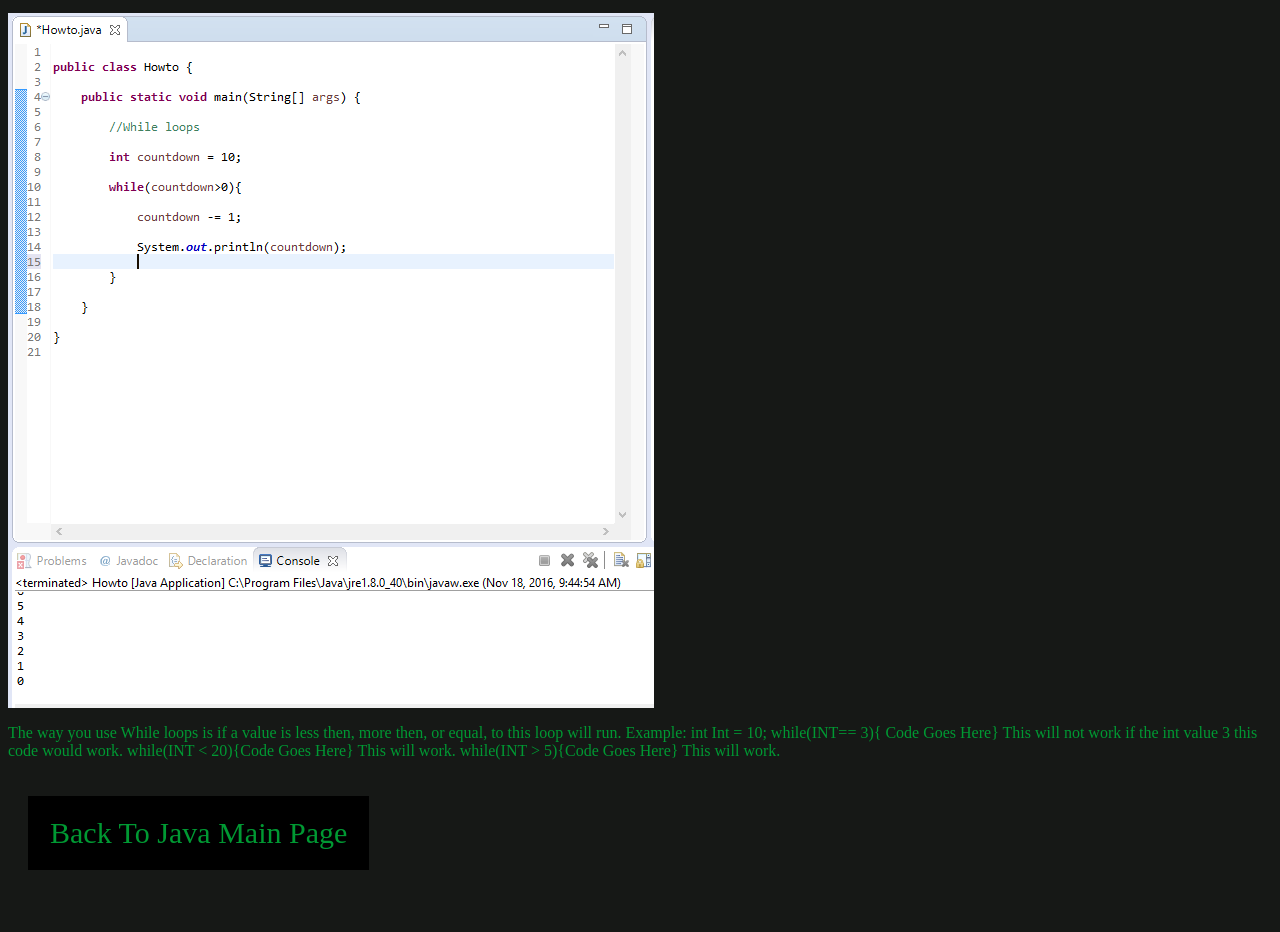
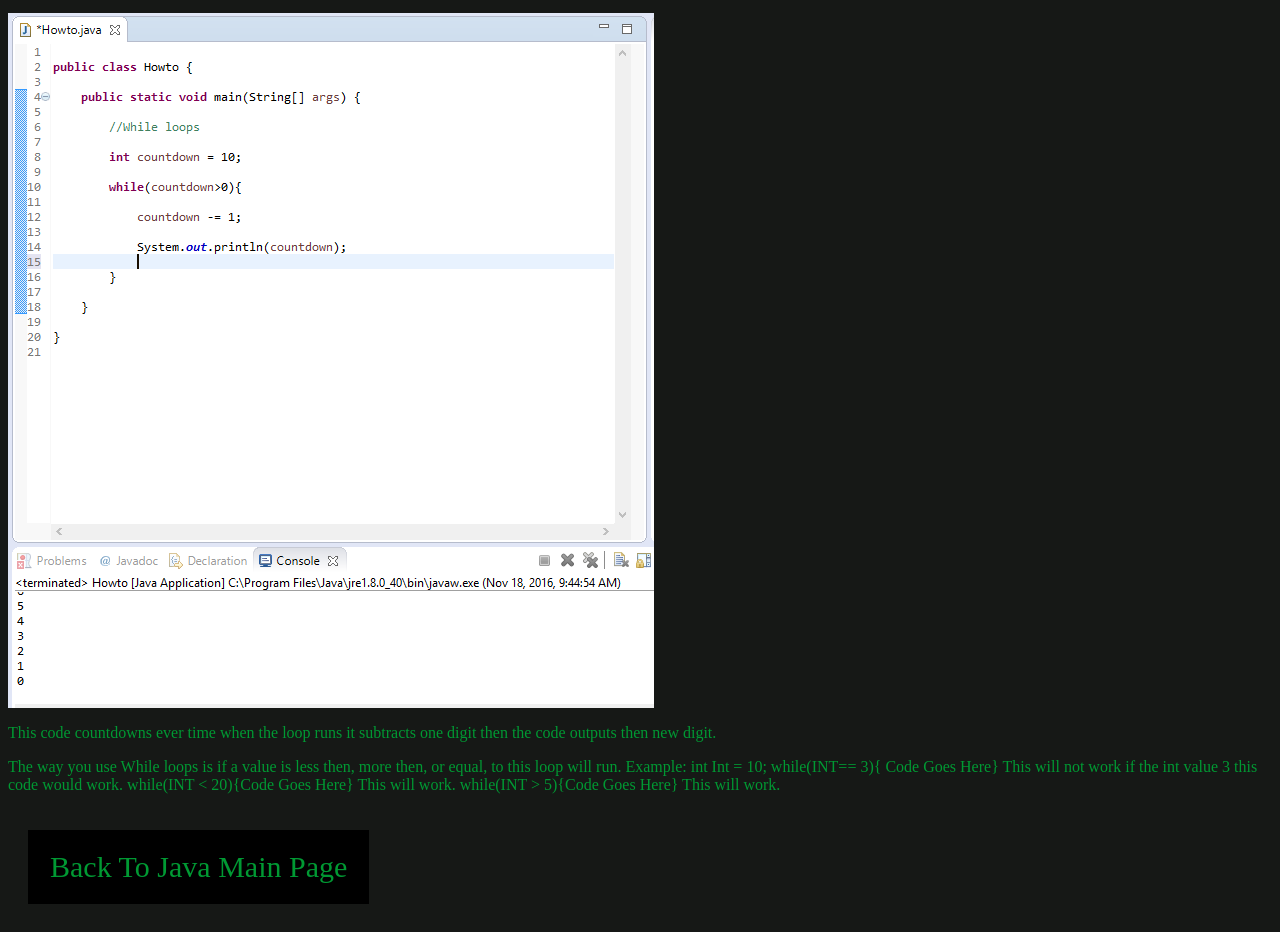
Before and after one commit to LevelUpCode998/LevelUpCode998.github.io, a plain HTML site: page while.html in a window 1280 px wide. Shown: the part 87-1019 px from the top of the page. Before the commit the page ends 985 px from the top, so only its background shows below. Drawn offline with Linux system fonts and the light colour scheme.

Commit message:
Update while.html

```diff
--- a/while.html
+++ b/while.html
@@ -75,6 +75,8 @@ background-color: #161816;
 
 <img src=IMG_0467.PNG>
 
+<p>This code countdowns ever time when the loop runs it subtracts one digit then the code outputs then new digit.</p>
+
 <p>The way you use While loops is if a value is less then, more then, or equal, to this loop will run. Example: int Int = 10; while(INT== 3){ Code Goes Here} This will not work if the int value 3 this code would work. while(INT < 20){Code Goes Here} This will work. while(INT > 5){Code Goes Here} This will work.  </p>
 
 <a href="java.html">Back To Java Main Page</a>
```
